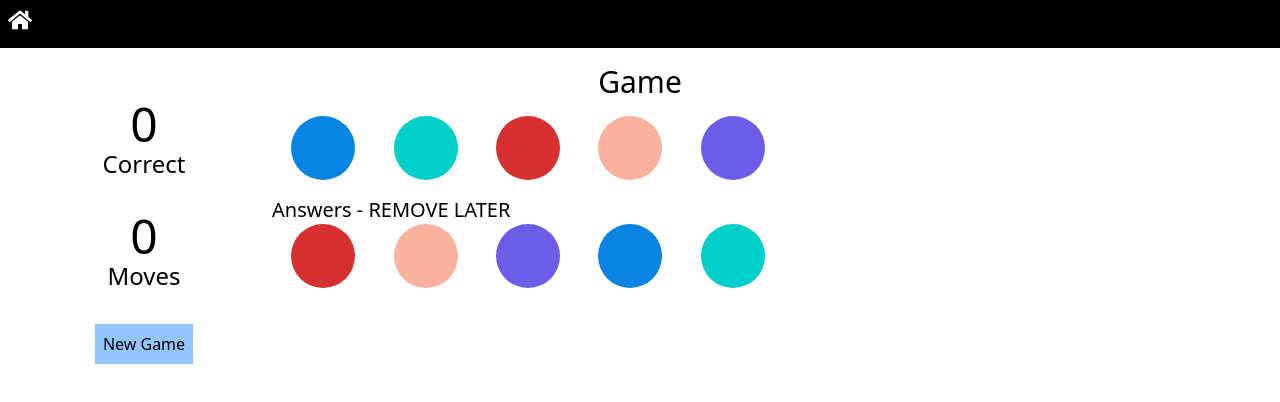
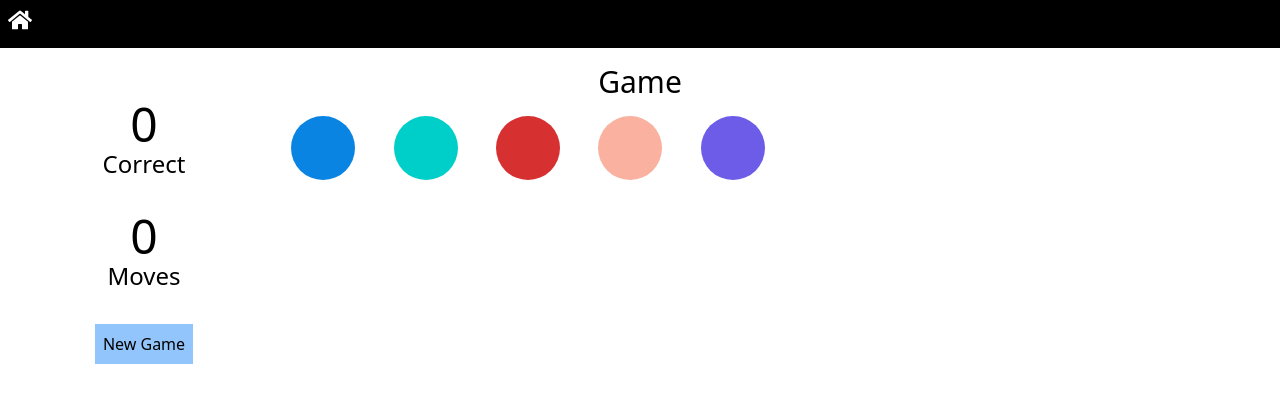
Before and after one commit to coolinmc6/medium, a Next.js app: page /article-001-game in a window 1280 px wide. Shown: the top 402 px of the page. Built offline with nearby package versions, Linux system fonts and the light colour scheme.

Commit message:
basic UI refactor for GameBoard, Circle, and Stats

```diff
--- /dev/null
+++ b/src/app/article-001-game/GameBoard.tsx
@@ -0,0 +1,21 @@
+import { type GameState } from "./game-reducer"
+import { GameCircle } from "./GameCircle"
+
+type GameBoardProps = {
+  game: GameState
+  handleMoveColor: (hexColor: string) => void
+}
+
+export const GameBoard = ({ game, handleMoveColor }: GameBoardProps) => {
+  return (
+    <div className="w-full md:w-2/3">
+      <div className="mb-4 mt-4">
+        <div className="flex justify-around mb-4">
+          {game.board.map((hexColor) => {
+            return <GameCircle key={hexColor} handleMoveColor={handleMoveColor} hexColor={hexColor} />
+          })}
+        </div>
+      </div>
+    </div>
+  )
+}
--- /dev/null
+++ b/src/app/article-001-game/GameCircle.tsx
@@ -0,0 +1,18 @@
+type GameCircleProps = {
+  hexColor: string
+  handleMoveColor: (hexColor: string) => void
+}
+
+export const GameCircle = ({ hexColor, handleMoveColor }: GameCircleProps) => {
+  const handleClick = () => {
+    handleMoveColor(hexColor)
+  }
+
+  const style = {
+    backgroundColor: hexColor
+  }
+
+  return (
+    <div className={'w-16 h-16 rounded-full'} style={style} onClick={handleClick}  />
+  )
+}
--- /dev/null
+++ b/src/app/article-001-game/GameStats.tsx
@@ -0,0 +1,27 @@
+import { type GameState } from "./game-reducer"
+
+type GameStatsProps = {
+  game: GameState
+  handleNewGame: () => void
+}
+
+export const GameStats = ({ game, handleNewGame }: GameStatsProps) => {
+  return (
+    <div className="w-full md:w-1/3 flex-row md:flex-col">
+      <div className="text-center">
+        {game.correct === 5 ? <div className="text-2xl text-green-500">You Win!</div> : null}
+      </div>
+      <div className="text-center md:mb-8">
+        <div className="text-5xl">{game.correct}</div>
+        <div className="text-2xl">Correct</div>
+      </div>
+      <div className="text-center md:mb-8">
+        <div className="text-5xl">{game.moves}</div>
+        <div className="text-2xl">Moves</div>
+      </div>
+      <div className="text-center">
+        <button className="bg-blue-300 p-2" onClick={handleNewGame}>New Game</button>
+      </div>
+    </div>
+  )
+}
--- a/src/app/article-001-game/game-reducer.ts
+++ b/src/app/article-001-game/game-reducer.ts
@@ -1,6 +1,6 @@
 import { createGame, getNumberCorrect } from "./gameHelpers"
 
-type GameState = {
+export type GameState = {
   activeHex: string | null // the index of the active hex
   board: string[]   // player's active board and what they'll see
   answers: string[] // the answers
--- a/src/app/article-001-game/page.tsx
+++ b/src/app/article-001-game/page.tsx
@@ -2,6 +2,8 @@
 
 import { useReducer, useEffect } from "react"
 import { reducer, initialState } from "./game-reducer"
+import { GameStats } from "./GameStats"
+import { GameBoard } from "./GameBoard"
 
 export default function Game() {
   const [game, dispatch] = useReducer(reducer, initialState)
@@ -21,38 +23,8 @@ export default function Game() {
     <div className="p-4 bg-white flex-grow">
       <h1 className="text-3xl text-center">Game</h1>
       <div className="flex flex-col md:flex-row max-w-3xl">
-        <div className="w-full md:w-1/3 flex-row md:flex-col">
-          <div className="text-center">
-            {game.correct === 5 ? <div className="text-2xl text-green-500">You Win!</div> : null}
-          </div>
-          <div className="text-center md:mb-8">
-            <div className="text-5xl">{game.correct}</div>
-            <div className="text-2xl">Correct</div>
-          </div>
-          <div className="text-center md:mb-8">
-            <div className="text-5xl">{game.moves}</div>
-            <div className="text-2xl">Moves</div>
-          </div>
-          <div className="text-center">
-            <button className="bg-blue-300 p-2" onClick={handleNewGame}>New Game</button>
-          </div>
-        </div>
-        <div className="w-full md:w-2/3">
-          <div className="mb-4 mt-4">
-            <div className="flex justify-around mb-4">
-              {game.board.map((hexColor) => {
-                return <div key={hexColor} className={'w-16 h-16 rounded-full'} style={{ backgroundColor: hexColor}} onClick={() => handleMoveColor(hexColor)}  />
-              })}
-            </div>
-            <h3 className="text-xl">Answers - REMOVE LATER</h3>
-            <div className="flex justify-around mb-4">
-              {game.answers.map((hexColor) => {
-                return <div key={hexColor} className={'w-16 h-16 rounded-full'} style={{ backgroundColor: hexColor}} />
-              })}
-            </div>
-          </div>
-
-        </div>
+        <GameStats game={game} handleNewGame={handleNewGame} />
+        <GameBoard game={game} handleMoveColor={handleMoveColor} />
       </div>
     </div>
   )
```
